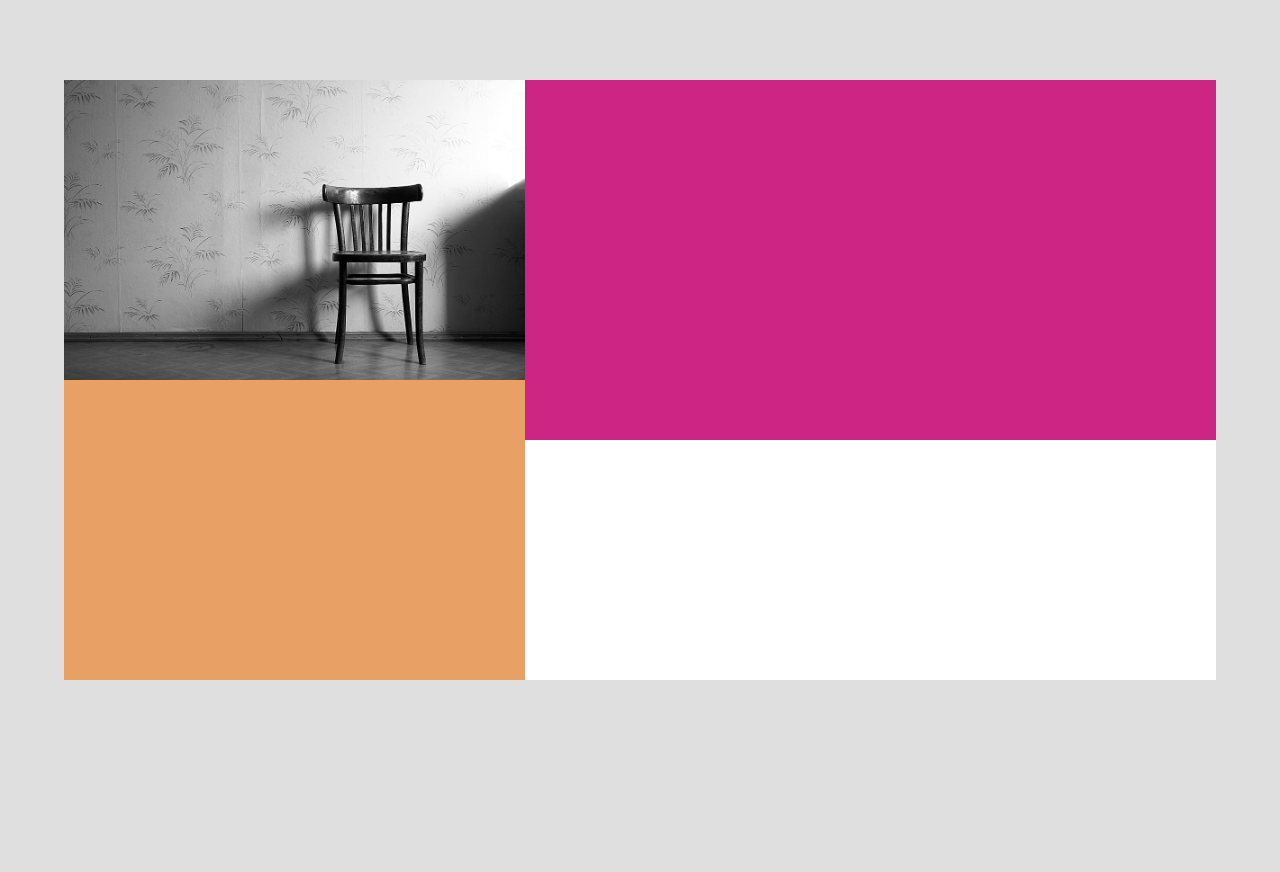
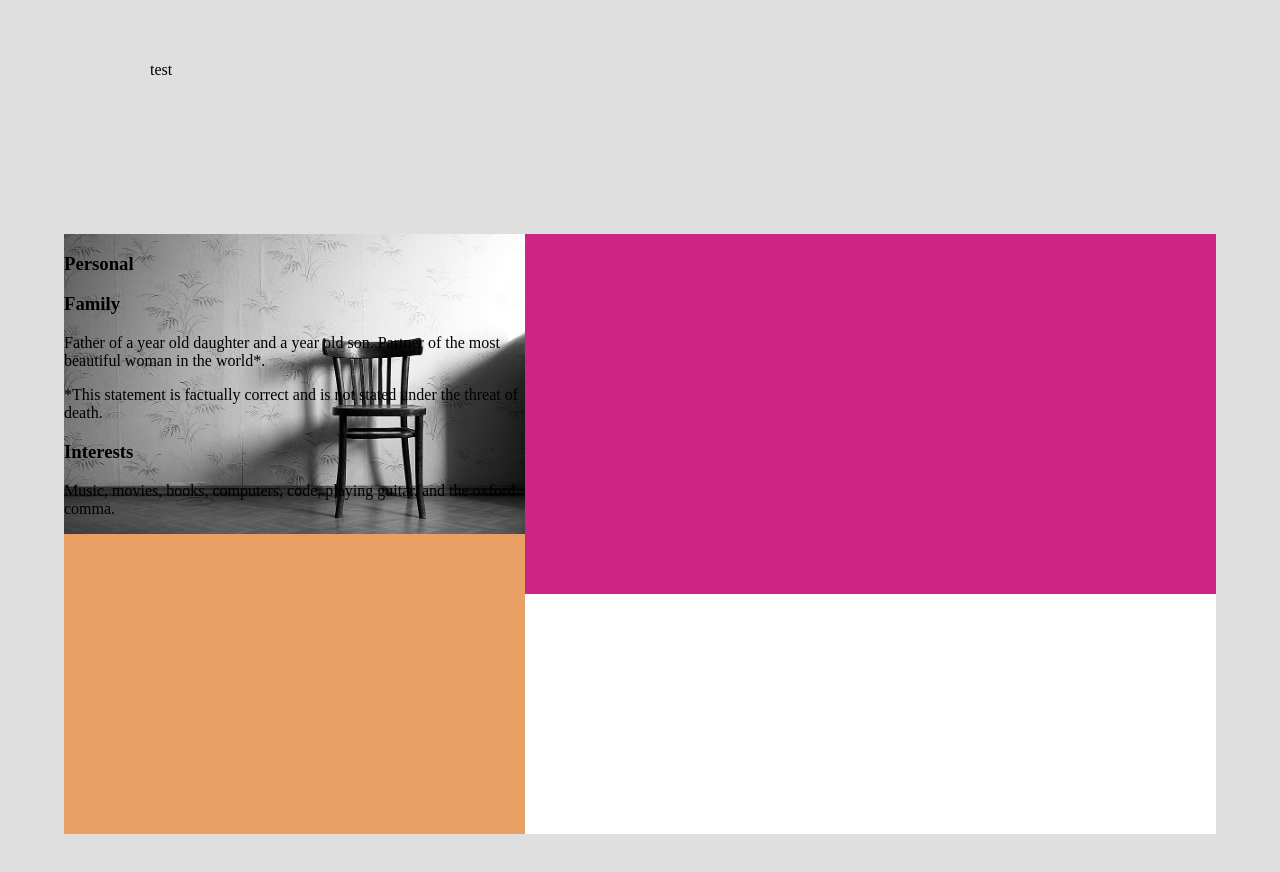
Before and after one commit to cdx333/portfolio, a plain HTML site: page index.html in a window 1280 px wide. After the commit the page ends 834 px from the top, so only its background shows below. Drawn offline with nearby package versions, Linux system fonts and the light colour scheme.

Commit message:
Implemented layout, added 'About' content

```diff
--- a/index.html
+++ b/index.html
@@ -4,14 +4,73 @@
 		<link rel="stylesheet" type="text/css" href="styles/main.css"></link>
 	</head>
 	<body>
+	<div id="wrapper">
+		<svg id='meter'>
+			<text x='50%' y='50%'>test</text>
+			<circle class="outline" cx="50%" cy="50%" fill="none"></circle>
+
+			<circle class="low" cx="50%" cy="50%" fill="none"></circle>
+
+			<circle class="avg" cx="50%" cy="50%" fill="none"></circle>
+
+			<circle class="high" cx="50%" cy="50%" fill="none"></circle>
+
+			<circle class="mask" cx="50%" cy="50%" fill="none"></circle>
+
+			<circle class="ends" cx="50%" cy="50%" fill="none"></circle>
+		</svg>
+	</div>
 		<div class="container">
 			<div id="close">&times;</div>
-			<div id="about"></div>
-			<div id="portfolio"></div>
-			<div id="contact"></div>
+			<div id="about" class="navPane">
+				<div class="paneOverlay">
+					<div id="about-subjects" class="paneContent">
+						<div id="personal">
+							<h3>Personal</h3>
+							<div id="personal-content">
+								<div id="family">
+									<h3>Family</h3>
+									<p>Father of a <span id='kid1'></span> year old daughter and
+									a <span id='kid2'></span> year old son. Partner of the most
+								beautiful woman in the world*.</p>
+
+									<div id="family-disclaimer">
+										<span>*This statement is factually correct
+											and is not stated under the threat of
+											death.</span>
+									</div>
+								</div>
+								<div id="interests">
+									<h3>Interests</h3>
+									<p>Music, movies, books, computers,
+									code, playing guitar, and the oxford comma.</p>
+								</div>
+							</div>
+						</div><!-- End personal -->
+
+						<div id="skills">
+							<h3>Skills</h3>
+						</div>
+						<div id="names"><h3>Names</h3></div>
+					</div><!-- End about-subjects -->
+				</div><!-- End paneOverlay -->
+			</div><!-- End #about -->
+			<div id="portfolio" class="navPane">
+			</div>
+			<div id="contact" class="navPane">
+				<div class="paneOverlay"></div>
+			</div>
 
 
 		</div>
 
+
+		<script src="https://ajax.googleapis.com/ajax/libs/jquery/3.1.0/jquery.min.js"></script>
+		<script>
+			if (typeof jQuery == 'undefined') {
+			    document.write(decodeURI("%3Cscript src='/js/jquery-3.1.0.min.js' type='text/javascript'%3E%3C/script%3E"));
+			}
+		</script>
 		<script type="text/javascript" src="./js/script.js"></script>
 	</body>
+</html>
```
